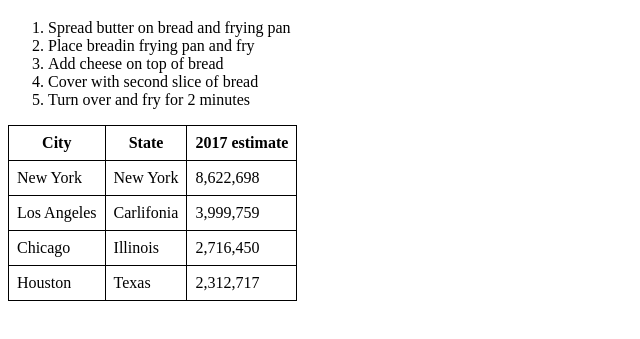
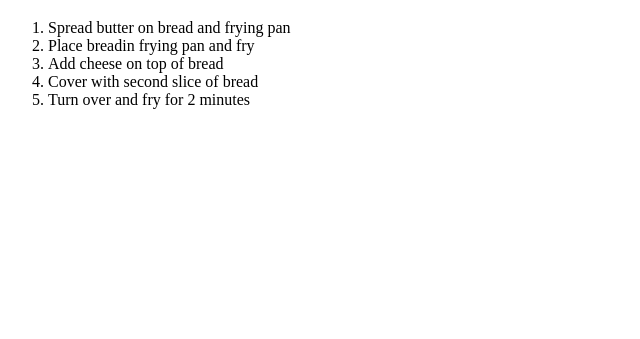
Before and after one commit to wanderaesther809-art/html-listing-lab, a plain HTML site: page index.html in a window 1280 px wide. Shown: the part 61-400 px from the top of the page, without its empty margins (0-640 px from the left). Drawn offline with Linux system fonts and the light colour scheme.

Commit message:
Update index.html

```diff
--- a/index.html
+++ b/index.html
@@ -18,32 +18,6 @@
       <li>Cover with second slice of bread</li>
       <li>Turn over and fry for 2 minutes</li>
     </ol>
-    <table>
-      <tr>
-        <th>City</th>
-        <th>State</th>
-        <th>2017 estimate</th>
-      </tr>
-      <tr>
-        <td>New York</td>
-        <td>New York</td>
-        <td>8,622,698</td>
-      </tr>
-      <tr>
-        <td>Los Angeles</td>
-        <td>Carlifonia</td>
-        <td>3,999,759</td>
-      </tr>
-      <tr>
-        <td>Chicago</td>
-        <td>Illinois</td>
-        <td>2,716,450</td>
-      </tr>
-      <tr>
-        <td>Houston</td>
-        <td>Texas</td>
-        <td>2,312,717</td>
-      </tr>
-    </table>
+
   </body>
 </html>
```
